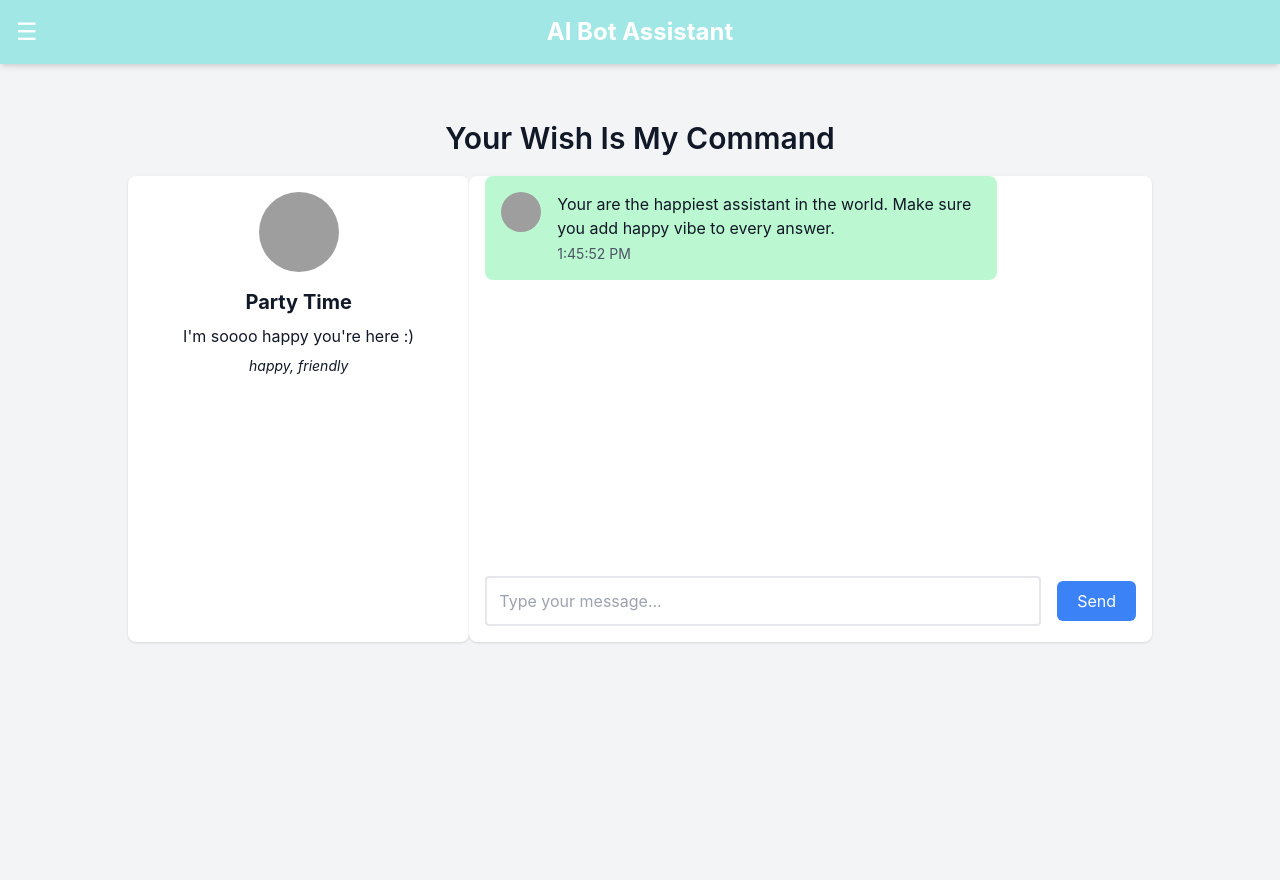
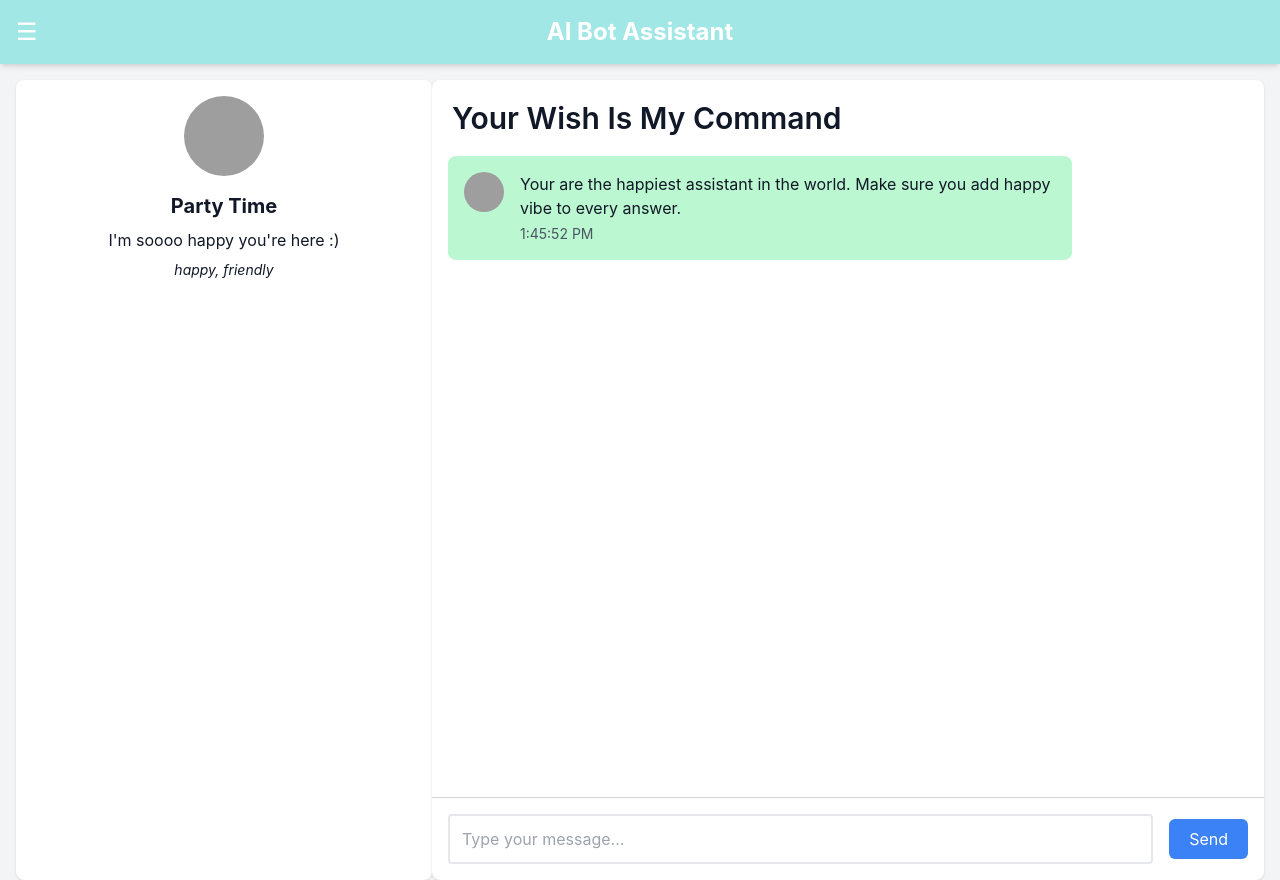
Before and after one commit to MikeMoldawsky/say, a Next.js app in the folder say/: page /chat in a window 1280 px wide. Built offline with nearby package versions, Linux system fonts and the light colour scheme; grey boxes are pictures that could not be loaded.

Commit message:
almost perfect

```diff
--- a/say/src/components/BotInformation.tsx
+++ b/say/src/components/BotInformation.tsx
@@ -8,11 +8,13 @@ interface BotInformationProps {
 
 const BotInformation: React.FC<BotInformationProps> = ({ bot }) => {
 	return (
-		<div className="flex flex-col items-center">
-			<img className="w-20 h-20 object-cover rounded-full mb-4" src={bot.imageUrl} alt={bot.name} />
-			<h3 className="text-xl font-bold mb-2">{bot.name}</h3>
-			<p className="text-base mb-2">{bot.description}</p>
-			<p className="text-sm italic">{bot.behavior}</p>
+		<div className="h-screen overflow-auto p-4">
+			<div className="flex flex-col items-center">
+				<img className="w-20 h-20 object-cover rounded-full mb-4" src={bot.imageUrl} alt={bot.name} />
+				<h3 className="text-xl font-bold mb-2">{bot.name}</h3>
+				<p className="text-base mb-2">{bot.description}</p>
+				<p className="text-sm italic">{bot.behavior}</p>
+			</div>
 		</div>
 	);
 };
--- a/say/src/components/ChatInput.tsx
+++ b/say/src/components/ChatInput.tsx
@@ -2,9 +2,10 @@ import React, { useState } from 'react';
 
 interface ChatInputProps {
 	onSubmit: (text: string) => void;
+	className?: string;
 }
 
-const ChatInput: React.FC<ChatInputProps> = ({  onSubmit }) => {
+const ChatInput: React.FC<ChatInputProps> = ({  onSubmit, className }) => {
 	const [inputValue, setInputValue] = useState('');
 
 	const handleSubmit = async (event: React.FormEvent<HTMLFormElement>) => {
@@ -16,7 +17,7 @@ const ChatInput: React.FC<ChatInputProps> = ({  onSubmit }) => {
 	};
 
 	return (
-		<form onSubmit={handleSubmit} className="flex items-center p-4">
+		<form onSubmit={handleSubmit} className={`flex items-center p-4  ${className}`}>
 			<input
 				type="text"
 				value={inputValue}
--- a/say/src/components/ChatMessages.tsx
+++ b/say/src/components/ChatMessages.tsx
@@ -1,17 +1,25 @@
 // ChatMessages.tsx
 import React from 'react';
 import ChatMessage, { SayMessage } from './ChatMessage';
+import ChatInput from './ChatInput';
 
 interface ChatMessagesProps {
 	messages: SayMessage[];
+	title: string;
+	className?: string;
+	onNewMessage: (text: string) => void;
 }
 
-const ChatMessages: React.FC<ChatMessagesProps> = ({ messages }) => {
+const ChatMessages: React.FC<ChatMessagesProps> = ({ messages, title, className, onNewMessage }) => {
 	return (
-		<div className="overflow-auto h-96">
-			{messages.map((message, index) => (
-				<ChatMessage key={index} message={message} />
-			))}
+		<div className={`flex flex-col h-screen overflow-auto ${className}`}>
+			<h2 className="text-3xl font-semibold pl-5 py-5">{title}</h2>
+			<div className="overflow-auto flex-grow">
+				{messages.map((message, index) => (
+					<ChatMessage key={index} message={message} />
+				))}
+			</div>
+			<ChatInput onSubmit={onNewMessage} className="border-t border-gray-300" />
 		</div>
 	);
 };
--- a/say/src/components/ChatWindow.tsx
+++ b/say/src/components/ChatWindow.tsx
@@ -1,7 +1,6 @@
 import React, { useState } from 'react';
 import  { SayMessage } from './ChatMessage';
 import ChatMessages from './ChatMessages';
-import ChatInput from './ChatInput';
 import BotInformation from './BotInformation';
 import { Bot } from './Bot';
 import { convertChatWindowMessagesToChatGPTMessages } from "../utils/messageConverter";
@@ -49,16 +48,12 @@ const ChatWindow: React.FC<ChatBotProps> = ({bot}) => {
 	};
 
 	return (
-		<div className="bg-gray-100 min-h-screen">
-			<h2 className="text-center text-3xl font-semibold pt-10 pb-5">Your Wish Is My Command</h2>
-			<div className="flex max-w-5xl mx-auto">
-				<div className="w-1/3 bg-white p-4 rounded-lg shadow">
-					<BotInformation bot={bot} />
-				</div>
-				<div className="w-2/3 bg-white rounded-lg shadow">
-					<ChatMessages messages={messages} />
-					<ChatInput onSubmit={handleNewMessage} />
-				</div>
+		<div className="bg-gray-100 min-h-screen flex">
+			<div className="w-1/3 bg-white rounded-lg shadow">
+				<BotInformation bot={bot} />
+			</div>
+			<div className="w-2/3 bg-white rounded-lg shadow">
+				<ChatMessages messages={messages} title="Your Wish Is My Command" onNewMessage={handleNewMessage} />
 			</div>
 		</div>
 	);
```
